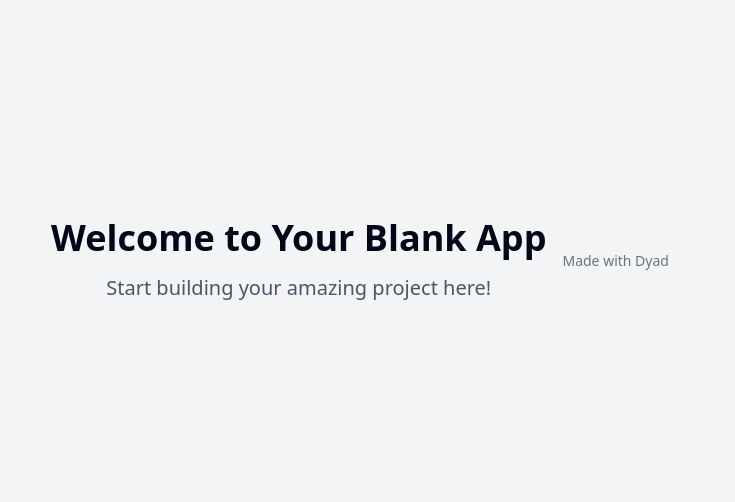
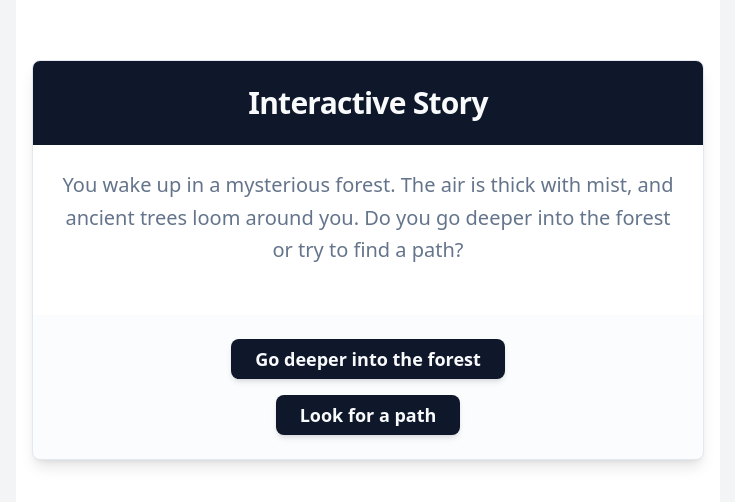
Before and after one commit to CML1986/RPGdice, a React (Vite) app: page / in a window 1280 px wide. Shown: the part 140-642 px from the top of the page, without its empty margins (272-1007 px from the left). Built offline with nearby package versions, Linux system fonts and the light colour scheme.

Commit message:
[dyad] Building an interactive story game - wrote 5 file(s)

```diff
--- /dev/null
+++ b/src/components/story-game/ChoiceButton.tsx
@@ -0,0 +1,20 @@
+import React from "react";
+import { Button } from "@/components/ui/button";
+
+interface ChoiceButtonProps {
+  text: string;
+  onClick: () => void;
+}
+
+const ChoiceButton: React.FC<ChoiceButtonProps> = ({ text, onClick }) => {
+  return (
+    <Button
+      onClick={onClick}
+      className="w-full md:w-auto px-6 py-3 text-lg font-semibold rounded-lg shadow-md hover:shadow-lg transition-shadow duration-300"
+    >
+      {text}
+    </Button>
+  );
+};
+
+export default ChoiceButton;
--- /dev/null
+++ b/src/components/story-game/SceneDisplay.tsx
@@ -0,0 +1,41 @@
+import React from "react";
+import { Card, CardContent, CardDescription, CardFooter, CardHeader, CardTitle } from "@/components/ui/card";
+import ChoiceButton from "./ChoiceButton";
+import { Scene, Choice } from "@/data/story";
+
+interface SceneDisplayProps {
+  scene: Scene;
+  onChoice: (nextSceneId: string) => void;
+}
+
+const SceneDisplay: React.FC<SceneDisplayProps> = ({ scene, onChoice }) => {
+  return (
+    <Card className="w-full max-w-2xl mx-auto shadow-lg rounded-lg overflow-hidden">
+      <CardHeader className="bg-primary text-primary-foreground p-6">
+        <CardTitle className="text-3xl font-bold text-center">Interactive Story</CardTitle>
+      </CardHeader>
+      <CardContent className="p-6 text-lg text-foreground">
+        <CardDescription className="text-xl text-center mb-6 leading-relaxed">
+          {scene.text}
+        </CardDescription>
+      </CardContent>
+      <CardFooter className="flex flex-col gap-4 p-6 bg-muted/30">
+        {scene.choices.length > 0 ? (
+          scene.choices.map((choice: Choice, index: number) => (
+            <ChoiceButton
+              key={index}
+              text={choice.text}
+              onClick={() => onChoice(choice.nextSceneId)}
+            />
+          ))
+        ) : (
+          <p className="text-center text-muted-foreground text-lg">
+            The End.
+          </p>
+        )}
+      </CardFooter>
+    </Card>
+  );
+};
+
+export default SceneDisplay;
--- /dev/null
+++ b/src/components/story-game/StoryGame.tsx
@@ -0,0 +1,45 @@
+import React, { useState } from "react";
+import { storyData, Scene } from "@/data/story";
+import SceneDisplay from "./SceneDisplay";
+import { Button } from "@/components/ui/button";
+
+const StoryGame: React.FC = () => {
+  const [currentSceneId, setCurrentSceneId] = useState<string>("start");
+
+  const currentScene: Scene | undefined = storyData[currentSceneId];
+
+  const handleChoice = (nextSceneId: string) => {
+    setCurrentSceneId(nextSceneId);
+  };
+
+  const restartGame = () => {
+    setCurrentSceneId("start");
+  };
+
+  if (!currentScene) {
+    return (
+      <div className="flex flex-col items-center justify-center min-h-screen bg-background p-4">
+        <h1 className="text-4xl font-bold text-destructive mb-4">Error: Scene Not Found!</h1>
+        <p className="text-lg text-muted-foreground mb-6">
+          The story encountered an unexpected path. Please restart the game.
+        </p>
+        <Button onClick={restartGame} className="px-8 py-4 text-xl">
+          Restart Game
+        </Button>
+      </div>
+    );
+  }
+
+  return (
+    <div className="flex flex-col items-center justify-center min-h-screen bg-background p-4">
+      <SceneDisplay scene={currentScene} onChoice={handleChoice} />
+      {currentScene.choices.length === 0 && (
+        <Button onClick={restartGame} className="mt-8 px-8 py-4 text-xl">
+          Play Again
+        </Button>
+      )}
+    </div>
+  );
+};
+
+export default StoryGame;
--- /dev/null
+++ b/src/data/story.ts
@@ -0,0 +1,83 @@
+export interface Choice {
+  text: string;
+  nextSceneId: string;
+}
+
+export interface Scene {
+  id: string;
+  text: string;
+  choices: Choice[];
+}
+
+export const storyData: Record<string, Scene> = {
+  start: {
+    id: "start",
+    text: "You wake up in a mysterious forest. The air is thick with mist, and ancient trees loom around you. Do you go deeper into the forest or try to find a path?",
+    choices: [
+      { text: "Go deeper into the forest", nextSceneId: "deepForest" },
+      { text: "Look for a path", nextSceneId: "findPath" },
+    ],
+  },
+  deepForest: {
+    id: "deepForest",
+    text: "You venture deeper, the trees growing denser. You hear a faint whisper. Do you investigate the whisper or ignore it?",
+    choices: [
+      { text: "Investigate the whisper", nextSceneId: "whisper" },
+      { text: "Ignore it and keep walking", nextSceneId: "keepWalking" },
+    ],
+  },
+  findPath: {
+    id: "findPath",
+    text: "You search for a path and soon find a faint, overgrown trail. It seems to lead towards a clearing. Do you follow the trail or go off-trail?",
+    choices: [
+      { text: "Follow the trail", nextSceneId: "clearing" },
+      { text: "Go off-trail into the bushes", nextSceneId: "bushes" },
+    ],
+  },
+  whisper: {
+    id: "whisper",
+    text: "You follow the whisper and find a shimmering, ethereal creature. It offers you a glowing orb. Do you take the orb or refuse?",
+    choices: [
+      { text: "Take the orb", nextSceneId: "orbTaken" },
+      { text: "Refuse the orb", nextSceneId: "orbRefused" },
+    ],
+  },
+  keepWalking: {
+    id: "keepWalking",
+    text: "You ignore the whisper and continue walking. Eventually, you stumble upon a hidden cave entrance. Do you enter the cave or try to find another way out?",
+    choices: [
+      { text: "Enter the cave", nextSceneId: "cave" },
+      { text: "Look for another way out", nextSceneId: "anotherWay" },
+    ],
+  },
+  clearing: {
+    id: "clearing",
+    text: "The trail leads you to a beautiful, sunlit clearing with a small, bubbling spring. You feel a sense of peace. This seems like a good place to rest. The story ends here.",
+    choices: [], // End of story path
+  },
+  bushes: {
+    id: "bushes",
+    text: "You push through thick bushes, getting scratched and tangled. You realize you're completely lost. The story ends here.",
+    choices: [], // End of story path
+  },
+  orbTaken: {
+    id: "orbTaken",
+    text: "The orb pulses with warmth in your hand, filling you with a strange energy. You feel ready for anything. The story ends here.",
+    choices: [], // End of story path
+  },
+  orbRefused: {
+    id: "orbRefused",
+    text: "The creature sighs and fades away. You are left alone in the deep forest, feeling a pang of regret. The story ends here.",
+    choices: [], // End of story path
+  },
+  cave: {
+    id: "cave",
+    text: "You enter the dark cave. It's cold and damp, and you hear strange echoes. You decide to turn back. The story ends here.",
+    choices: [], // End of story path
+  },
+  anotherWay: {
+    id: "anotherWay",
+    text: "You search for another way out and eventually find a narrow, winding path that leads you out of the forest. You are safe. The story ends here.",
+    choices: [], // End of story path
+  },
+};
--- a/src/pages/Index.tsx
+++ b/src/pages/Index.tsx
@@ -1,17 +1,9 @@
-// Update this page (the content is just a fallback if you fail to update the page)
-
-import { MadeWithDyad } from "@/components/made-with-dyad";
+import StoryGame from "@/components/story-game/StoryGame";
 
 const Index = () => {
   return (
-    <div className="min-h-screen flex items-center justify-center bg-gray-100">
-      <div className="text-center">
-        <h1 className="text-4xl font-bold mb-4">Welcome to Your Blank App</h1>
-        <p className="text-xl text-gray-600">
-          Start building your amazing project here!
-        </p>
-      </div>
-      <MadeWithDyad />
+    <div className="min-h-screen flex flex-col items-center justify-center bg-gray-100 dark:bg-gray-900">
+      <StoryGame />
     </div>
   );
 };
```
